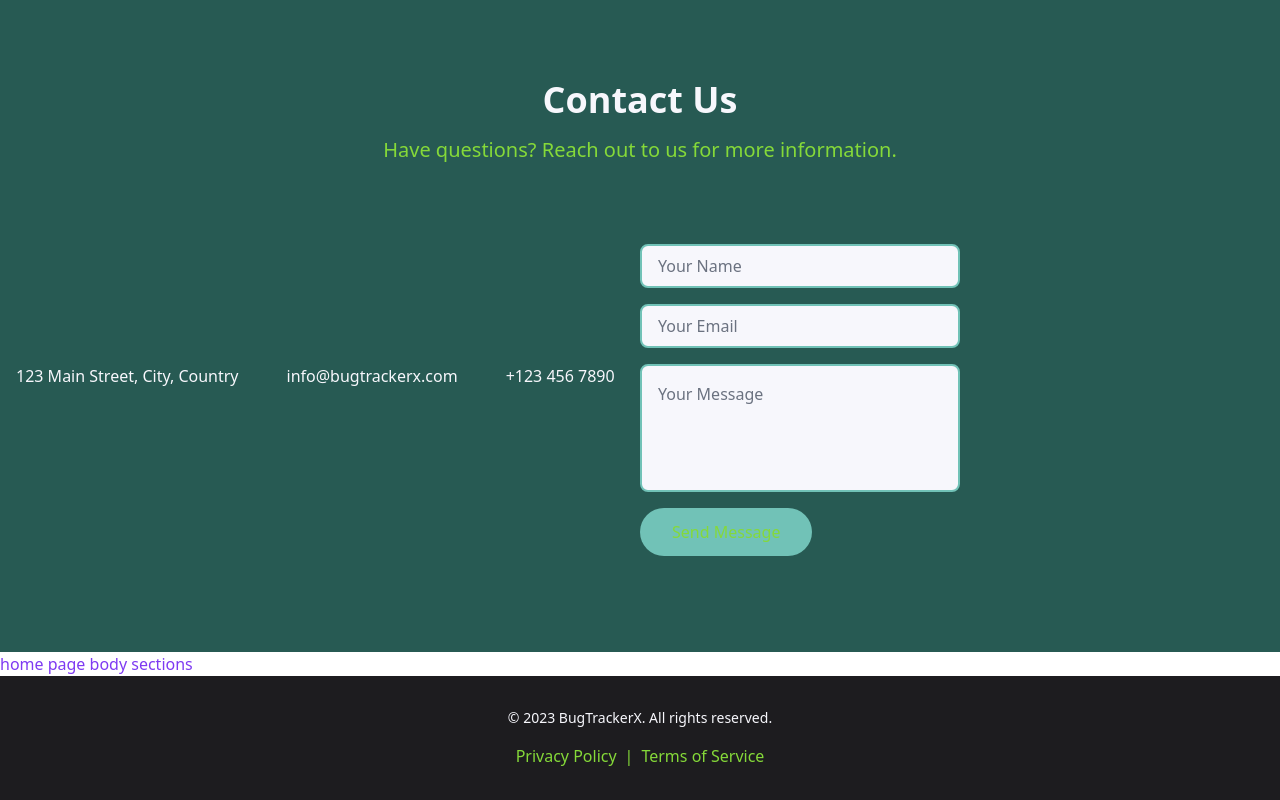
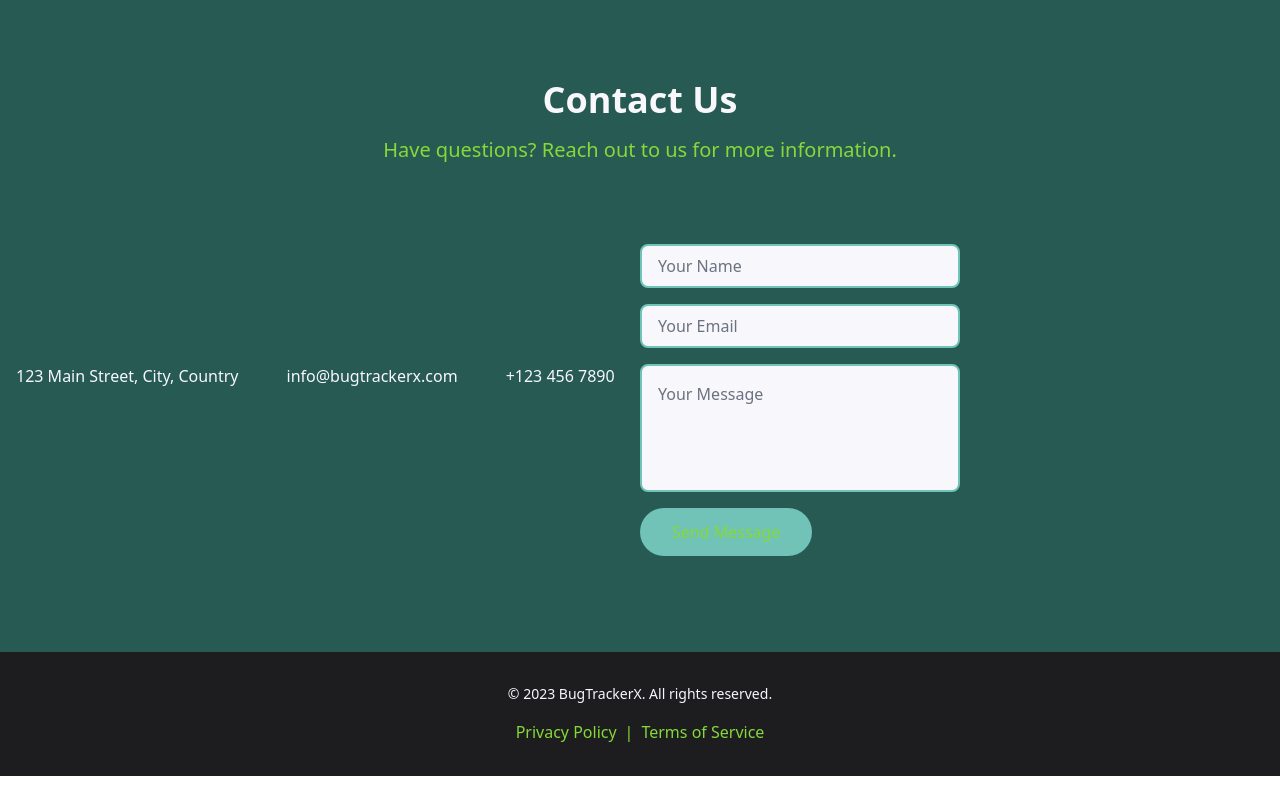
Before and after one commit to mahdee18/track-minder, a React (Vite) app: page / in a window 1280 px wide. Shown: the part 3452-4252 px from the top of the page. After the commit the page ends 4228 px from the top, so only its background shows below. Built offline with nearby package versions, Linux system fonts and the light colour scheme; a web font is replaced by a local one.

Commit message:
update homepage

```diff
--- a/src/pages/HomePage.jsx
+++ b/src/pages/HomePage.jsx
@@ -21,8 +21,6 @@ const HomePage = () => {
             <ScreenshotsSection />
             <BlogSection />
             <ContactSection />
-
-            <p className='text-purple-600'>home page body sections</p>
         </div>
     );
 };
```
